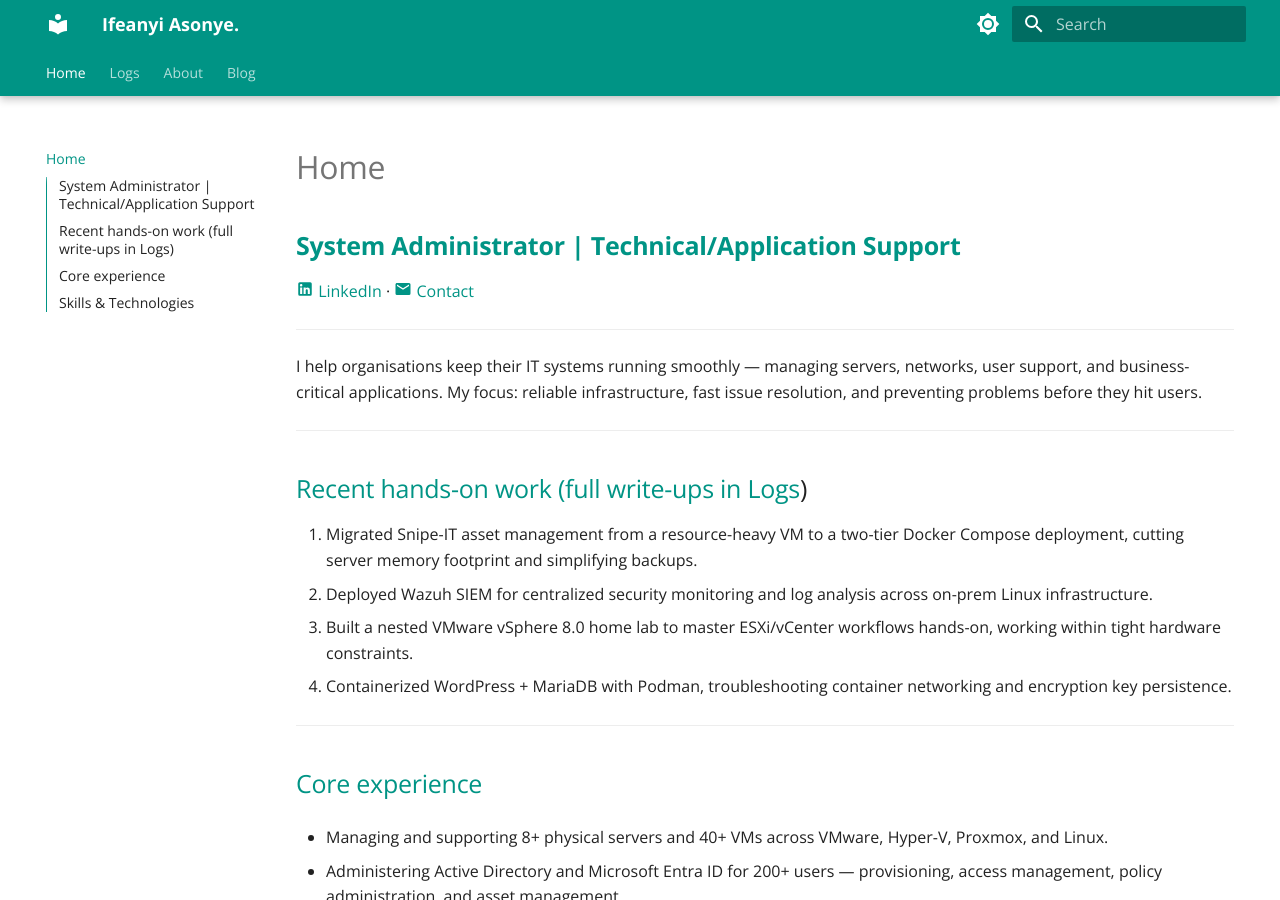
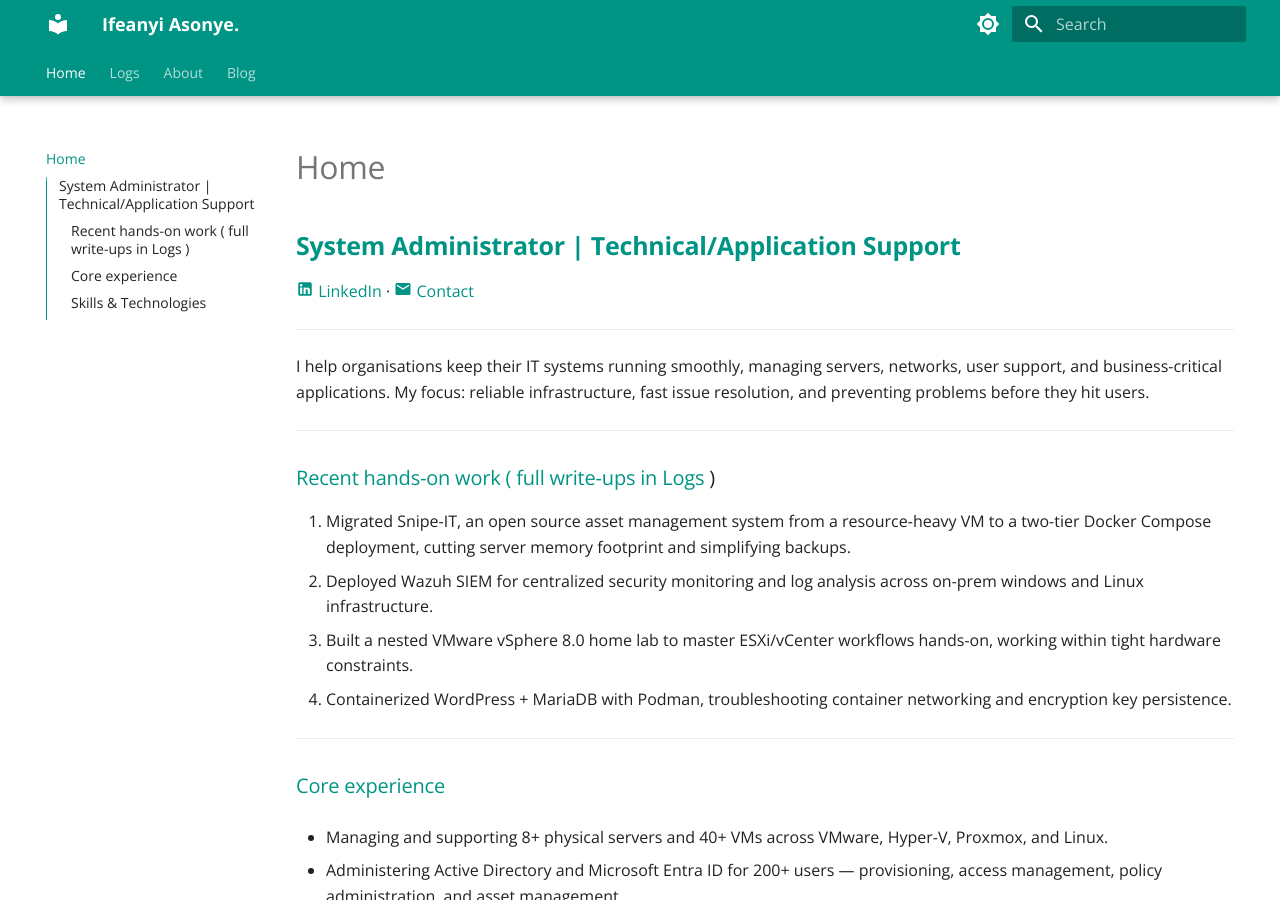
Before and after one commit to Ifeanyi-Asonye/Mysite, an MkDocs documentation site: the page built from docs/index.md, in a window 1280 px wide and 900 px high. Built offline with MkDocs 1.6.1 and Material for MkDocs 9.7.7, drawn with Linux system fonts in a browser that asks for light colours.

Commit message:
Minor edits

```diff
--- a/docs/index.md
+++ b/docs/index.md
@@ -8,19 +8,19 @@ hide:
 
 ---
 
-I help organisations keep their IT systems running smoothly — managing servers, networks, user support, and business-critical applications. My focus: reliable infrastructure, fast issue resolution, and preventing problems before they hit users.
+I help organisations keep their IT systems running smoothly, managing servers, networks, user support, and business-critical applications. My focus: reliable infrastructure, fast issue resolution, and preventing problems before they hit users.
 
 ---
 
-## Recent hands-on work (full write-ups in [Logs](logs.md))
+### Recent hands-on work ( full write-ups in [Logs](logs.md) )
 
-1. Migrated Snipe-IT asset management from a resource-heavy VM to a two-tier Docker Compose deployment, cutting server memory footprint and simplifying backups.
-2. Deployed Wazuh SIEM for centralized security monitoring and log analysis across on-prem Linux infrastructure.
+1. Migrated Snipe-IT, an open source asset management system from a resource-heavy VM to a two-tier Docker Compose deployment, cutting server memory footprint and simplifying backups.
+2. Deployed Wazuh SIEM for centralized security monitoring and log analysis across on-prem windows and Linux infrastructure.
 3. Built a nested VMware vSphere 8.0 home lab to master ESXi/vCenter workflows hands-on, working within tight hardware constraints.
 4. Containerized WordPress + MariaDB with Podman, troubleshooting container networking and encryption key persistence.
 
 ---
-## Core experience
+### Core experience
 
 - Managing and supporting 8+ physical servers and 40+ VMs across VMware, Hyper-V, Proxmox, and Linux.
 
@@ -32,7 +32,7 @@ I help organisations keep their IT systems running smoothly — managing servers
 
 ---
 
-## Skills & Technologies
+### Skills & Technologies
 
 *   **Systems & Virtualization:** Windows Server, Linux, VMware, Hyper-V, and Proxmox.
 *   **Networking:** TCP/IP, DNS, DHCP, VPN, routing, NAT, subnetting, load balancing, SSL/TLS, and firewall rules
```
Also changed, not shown: docs/blog/posts/Change-Management.md (+0 -2 lines), docs/blog/posts/austinklion.md (+1 -4 lines), docs/logs.md (+3 -3 lines).
